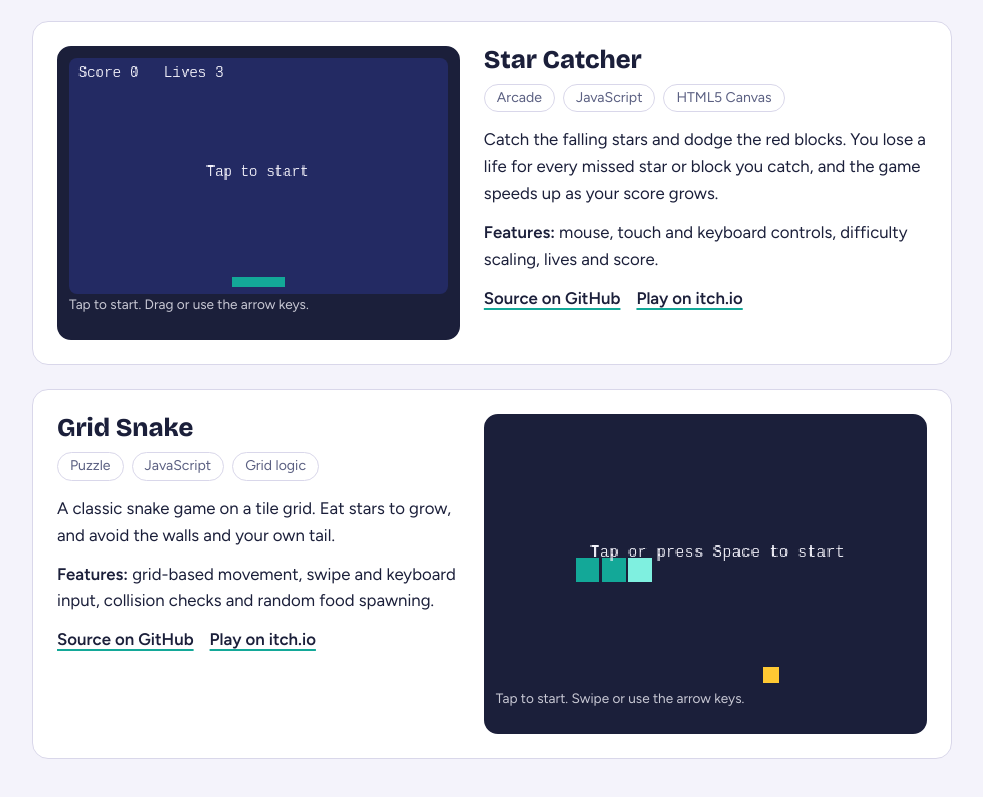
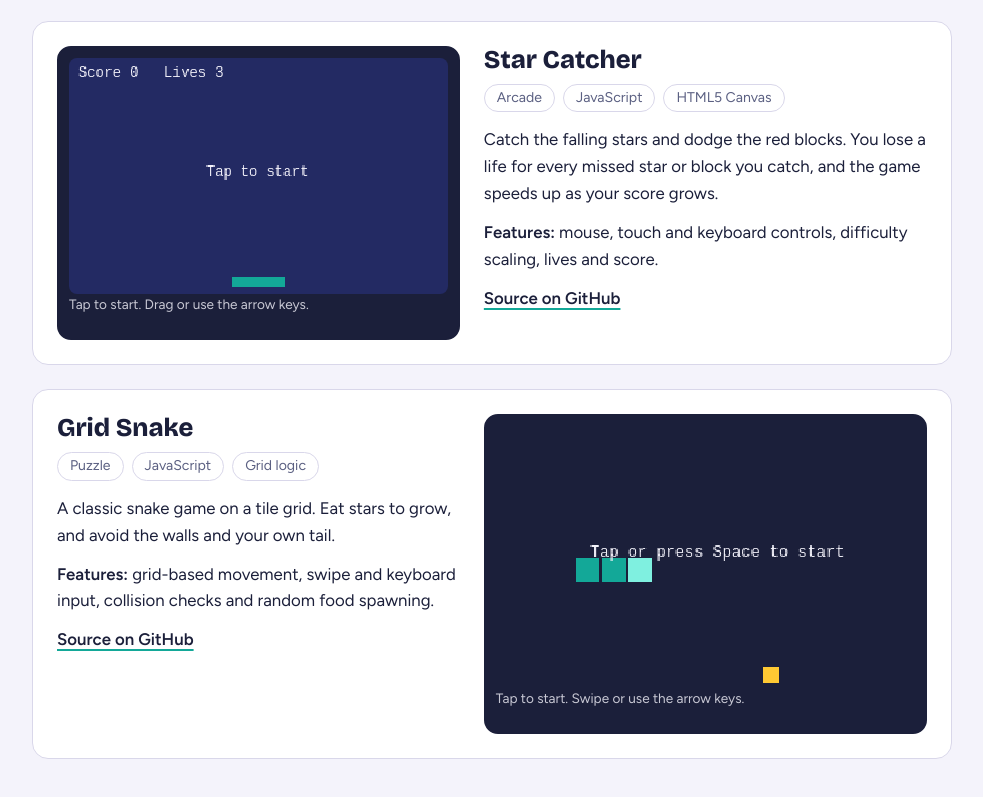
Before and after one commit to fayrouzm99/github.io, a plain HTML site: page index.html in a window 1280 px wide. Shown: the part 527-1324 px from the top of the page, without its empty margins (148-1131 px from the left). Drawn offline with nearby package versions, Linux system fonts and the light colour scheme.

Commit message:
Add files via upload

```diff
--- a/index.html
+++ b/index.html
@@ -85,7 +85,7 @@ footer a{font-weight:600;color:var(--ink)}
         <ul class="tags"><li>Arcade</li><li>JavaScript</li><li>HTML5 Canvas</li></ul>
         <p>Catch the falling stars and dodge the red blocks. You lose a life for every missed star or block you catch, and the game speeds up as your score grows.</p>
         <p><strong>Features:</strong> mouse, touch and keyboard controls, difficulty scaling, lives and score.</p>
-        <div class="links"><a href="#">Source on GitHub</a><a href="#">Play on itch.io</a></div>
+        <div class="links"><a href="https://github.com/fayrouzm99/fayrouzm99.github.io">Source on GitHub</a></div>
       </div>
     </article>
 
@@ -96,7 +96,7 @@ footer a{font-weight:600;color:var(--ink)}
         <ul class="tags"><li>Puzzle</li><li>JavaScript</li><li>Grid logic</li></ul>
         <p>A classic snake game on a tile grid. Eat stars to grow, and avoid the walls and your own tail.</p>
         <p><strong>Features:</strong> grid-based movement, swipe and keyboard input, collision checks and random food spawning.</p>
-        <div class="links"><a href="#">Source on GitHub</a><a href="#">Play on itch.io</a></div>
+        <div class="links"><a href="https://github.com/fayrouzm99/fayrouzm99.github.io">Source on GitHub</a></div>
       </div>
     </article>
   </section>
```
